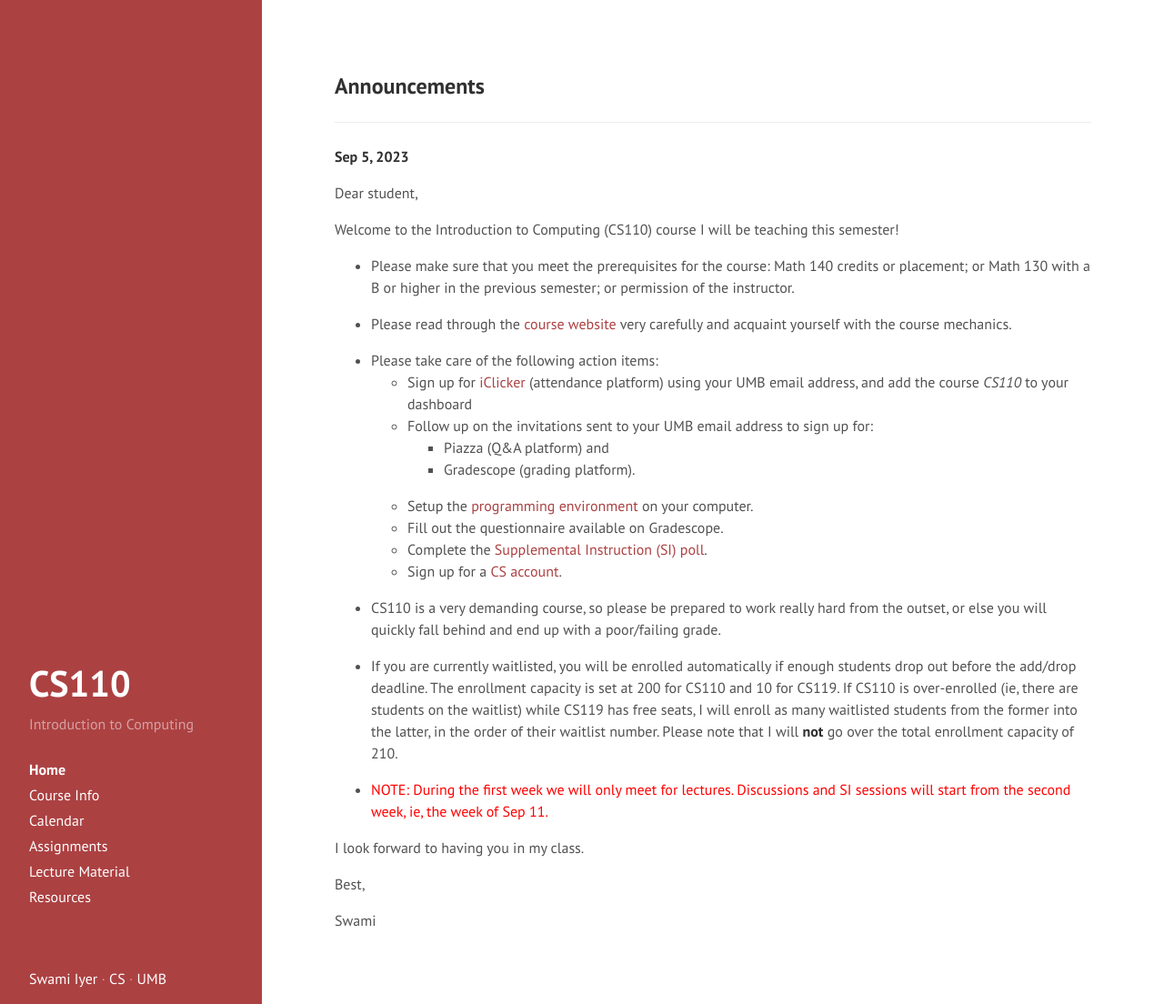
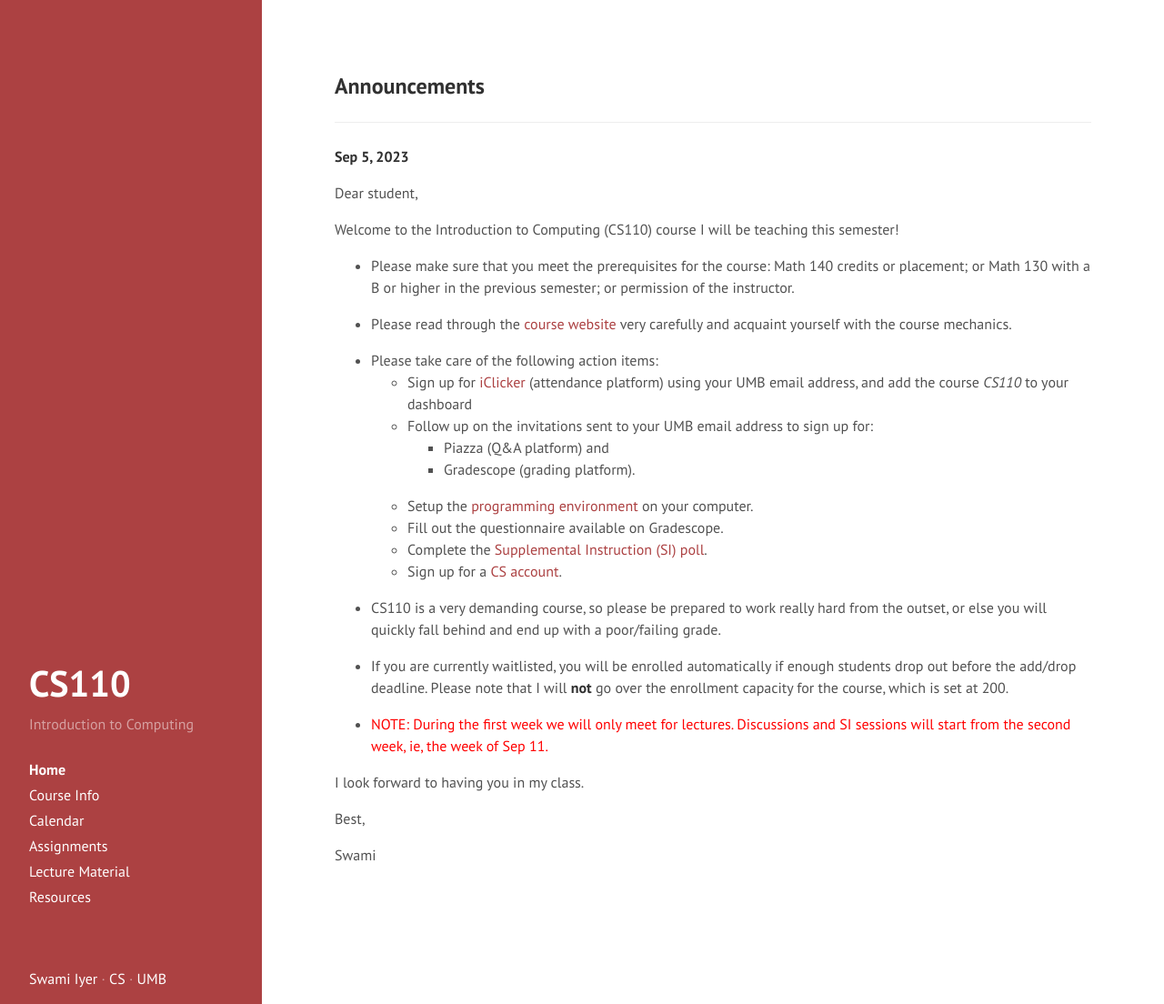
Before and after one commit to swamiiyer/swamiiyer.github.io, a Jekyll site: the page built from _pages/cs110/index.md, in a window 1280 px wide and 1104 px high. Shown: the whole window at 91% size. Built offline with Jekyll 4.4.1, drawn with Linux system fonts in a browser that asks for light colours.

Commit message:
updated waitlist policy

```diff
--- a/_pages/cs110/index.md
+++ b/_pages/cs110/index.md
@@ -27,7 +27,7 @@ Welcome to the Introduction to Computing (CS110) course I will be teaching this
 
 - CS110 is a very demanding course, so please be prepared to work really hard from the outset, or else you will quickly fall behind and end up with a poor/failing grade.
 
-- If you are currently waitlisted, you will be enrolled automatically if enough students drop out before the add/drop deadline. The enrollment capacity is set at 200 for CS110 and 10 for CS119. If CS110 is over-enrolled (ie, there are students on the waitlist) while CS119 has free seats, I will enroll as many waitlisted students from the former into the latter, in the order of their waitlist number. Please note that I will **not** go over the total enrollment capacity of 210.
+- If you are currently waitlisted, you will be enrolled automatically if enough students drop out before the add/drop deadline. Please note that I will **not** go over the enrollment capacity for the course, which is set at 200.
 
 - <font color="red">NOTE: During the first week we will only meet for lectures. Discussions and SI sessions will start from the second week, ie, the week of Sep 11.</font>
 
```
